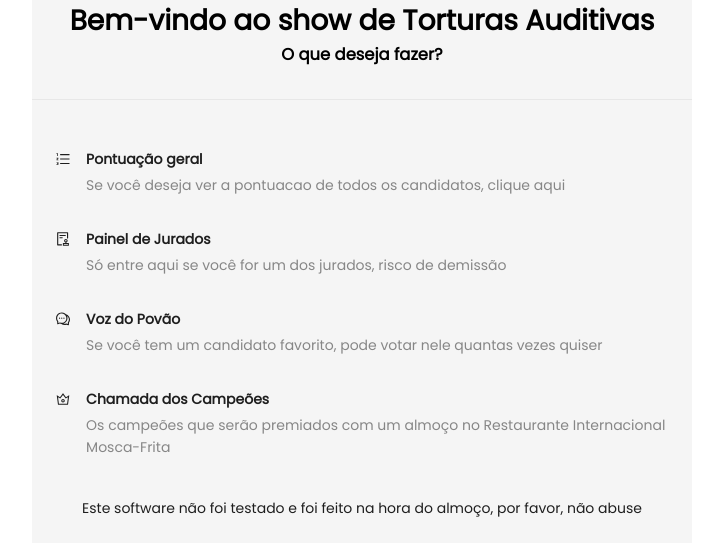
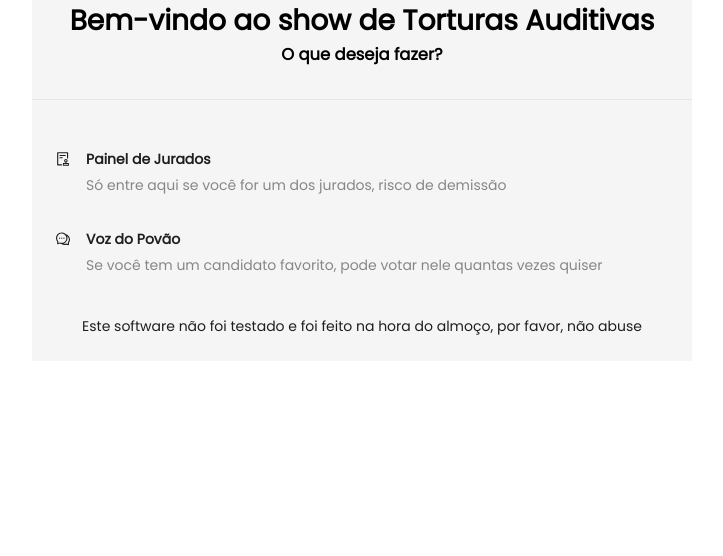
Before and after one commit to lucasbalieiro/rankify, a Next.js app: page / in a window 1280 px wide. Shown: the top 556 px of the page, without its empty margins (278-1001 px from the left). Built offline with nearby package versions, Linux system fonts and the light colour scheme.

Commit message:
fix: remove itens of menu

```diff
--- a/src/app/page.tsx
+++ b/src/app/page.tsx
@@ -19,7 +19,7 @@ export default function Home() {
                     </div>
                     <Divider></Divider>
                     <List itemLayout="horizontal" size="large" >
-                        <Link href="/scoreboard">
+                        {/* <Link href="/scoreboard">
                             <List.Item>
                                 <List.Item.Meta
                                     avatar={<OrderedListOutlined />}
@@ -27,7 +27,7 @@ export default function Home() {
                                     description="Se você deseja ver a pontuacao de todos os candidatos, clique aqui"
                                 />
                             </List.Item>
-                        </Link>
+                        </Link> */}
 
                         <Link href="/judge">
                             <List.Item>
@@ -48,7 +48,7 @@ export default function Home() {
                                 />
                             </List.Item>
                         </Link>
-                        <Link href="/champions">
+                        {/* <Link href="/champions">
                             <List.Item >
                                 <List.Item.Meta
                                     avatar={<CrownOutlined />}
@@ -56,7 +56,7 @@ export default function Home() {
                                     description="Os campeões que serão premiados com um almoço no Restaurante Internacional Mosca-Frita"
                                 />
                             </List.Item>
-                        </Link>
+                        </Link> */}
                     </List>
 
                 </Space>
```
